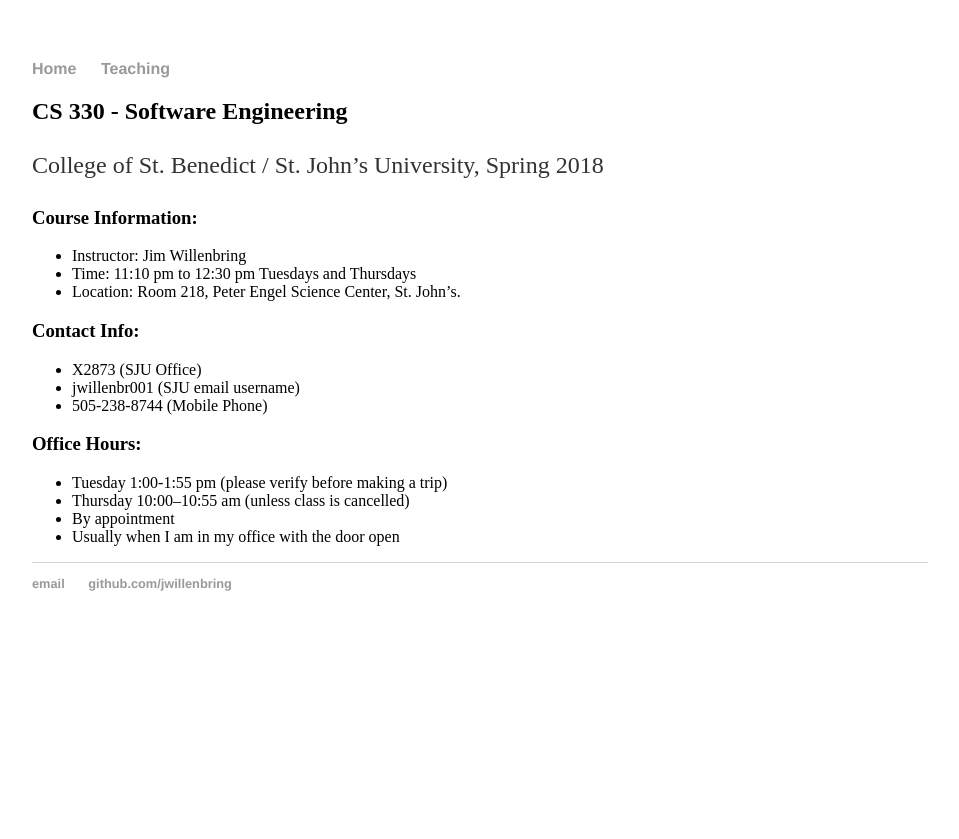
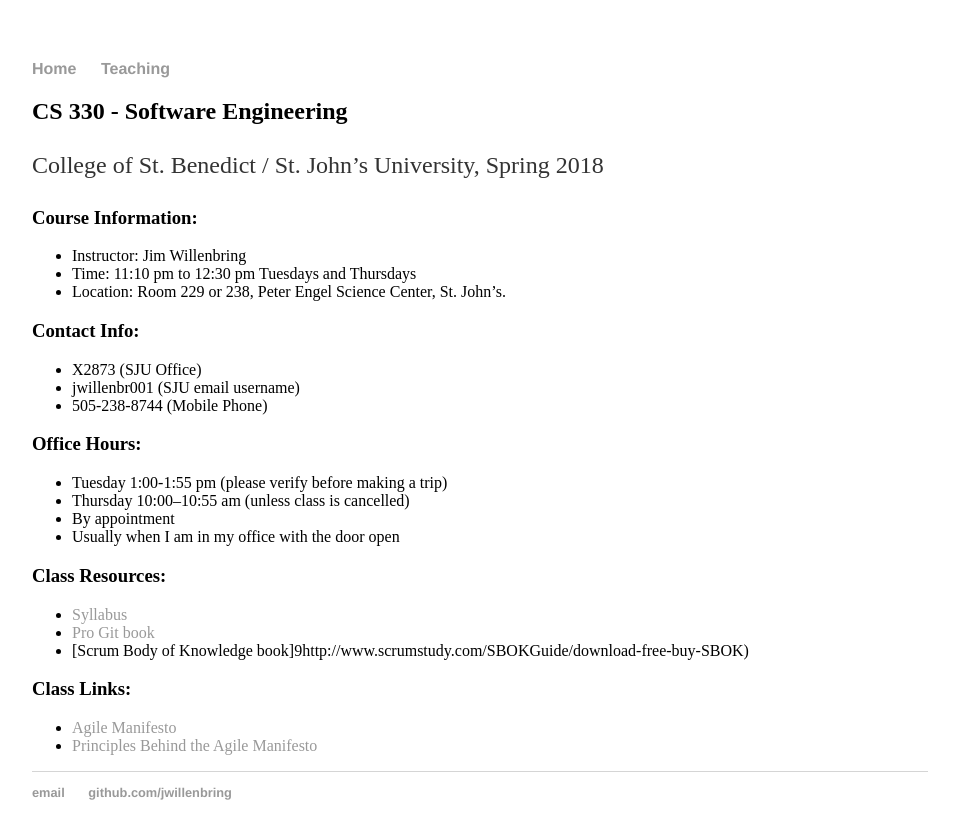
Before and after one commit to jwillenbring/jwillenbring.github.io, a Jekyll site: the page built from teaching/2018-Spring-CS330/index.md, in a window 1280 px wide. Shown: the top 839 px of the page, without its empty margins (160-1119 px from the left). Built offline with Jekyll 4.4.1, drawn with Linux system fonts in a browser that asks for light colours; our own code applies the rules of GitHub Pages for plain Markdown files.

Commit message:
Update index.md
Added some links and resources.

```diff
--- a/teaching/2018-Spring-CS330/index.md
+++ b/teaching/2018-Spring-CS330/index.md
@@ -5,7 +5,7 @@ College of St. Benedict / St. John's University, Spring 2018
 
   * Instructor: Jim Willenbring
   * Time: 11:10 pm to 12:30 pm Tuesdays and Thursdays
-  * Location: Room 218, Peter Engel Science Center, St. John’s.
+  * Location: Room 229 or 238, Peter Engel Science Center, St. John’s.
 
 ### Contact Info:
 
@@ -19,3 +19,14 @@ College of St. Benedict / St. John's University, Spring 2018
   * Thursday 10:00–10:55 am (unless class is cancelled)
   * By appointment
   * Usually when I am in my office with the door open
+
+### Class Resources:
+
+  * [Syllabus](https://docs.google.com/document/d/1rT2i0Wu8HjuYOffWsWcSy2Schk_U0f1G0kzhzCHCI_M/edit?usp=sharing)
+  * [Pro Git book](https://progit2.s3.amazonaws.com/en/2016-01-06-b561b/progit-en.984.pdf)
+  * [Scrum Body of Knowledge book]9http://www.scrumstudy.com/SBOKGuide/download-free-buy-SBOK)
+
+### Class Links:
+
+  * [Agile Manifesto](http://agilemanifesto.org/)
+  * [Principles Behind the Agile Manifesto](http://agilemanifesto.org/principles.html)
```
